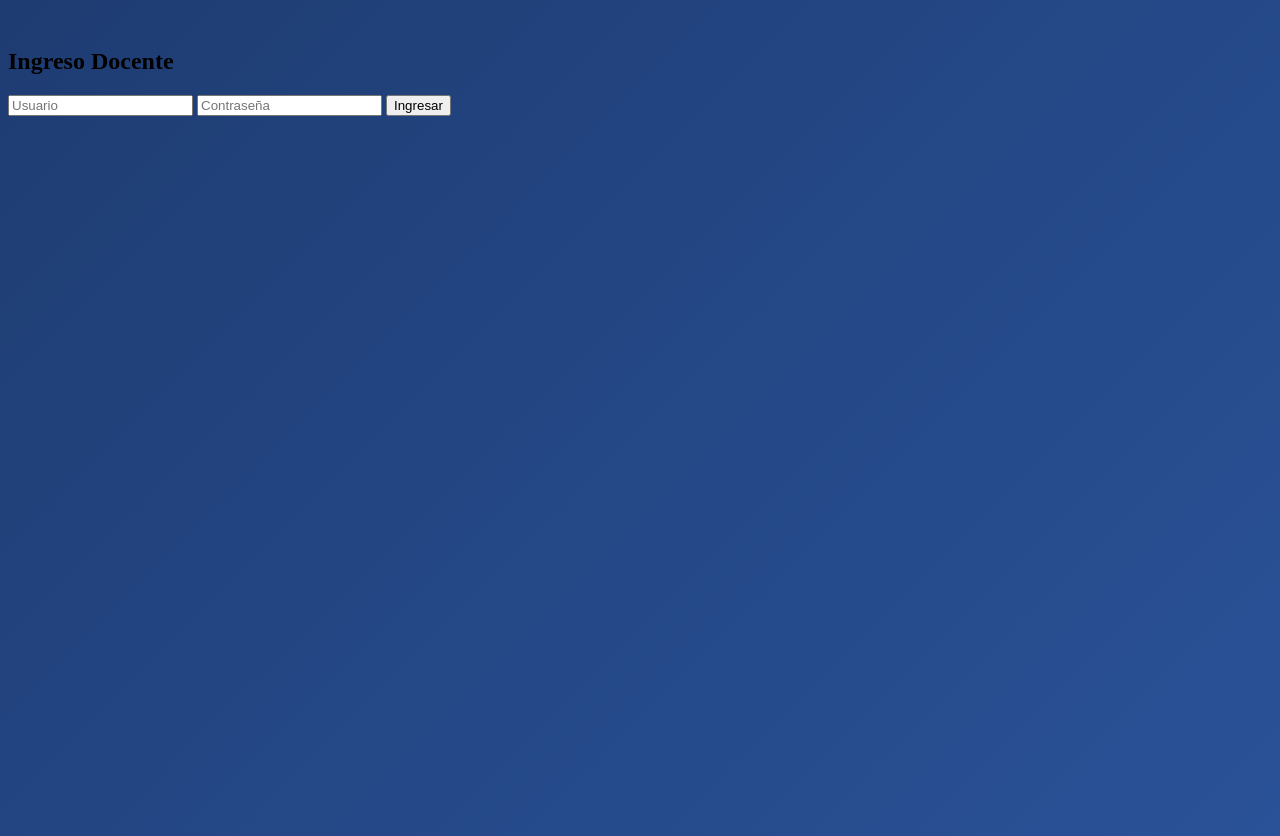
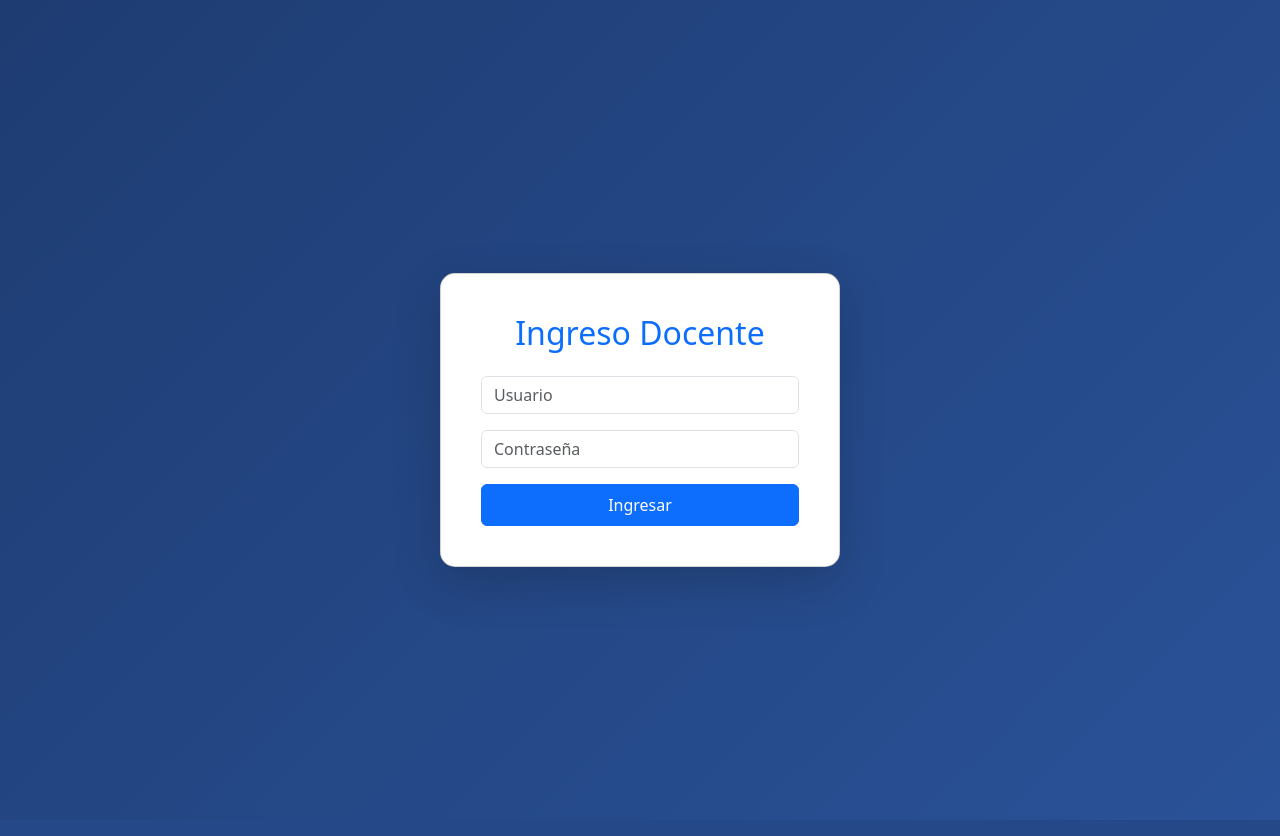
Before and after one commit to riccof140-coder/app_dge_alumnos, a Flask app: page / in a window 1280 px wide. Run offline with Flask 3, Linux system fonts and the light colour scheme.

Commit message:
Login centrado y con estilo Bootstrap

```diff
--- a/templates/login.html
+++ b/templates/login.html
@@ -1,21 +1,35 @@
 <!DOCTYPE html>
-<html>
+<html lang="es">
 <head>
-    <link rel="stylesheet" href="{{ url_for('static', filename='tab.css') }}?v=2">
+    <meta charset="UTF-8">
+    <meta name="viewport" content="width=device-width, initial-scale=1.0">
+    <title>Ingreso Docente</title>
+    <link href="https://cdn.jsdelivr.net/npm/bootstrap@5.3.0/dist/css/bootstrap.min.css" rel="stylesheet">
+    <link rel="stylesheet" href="{{ url_for('static', filename='tab.css') }}?v=10">
 </head>
-<body class="container mt-5">
+<body>
 
-<h2>Ingreso Docente</h2>
+    <div class="container d-flex justify-content-center align-items-center vh-100">
+        <div class="card p-4 shadow-lg" style="max-width: 400px; width: 100%; border-radius: 15px;">
+            <div class="card-body text-center">
+                <h2 class="mb-4 text-primary">Ingreso Docente</h2>
 
-<form method="POST">
-    <input class="form-control" name="usuario" placeholder="Usuario" required>
-    <input class="form-control mt-2" name="password" type="password" placeholder="Contraseña" required>
-    <button class="btn btn-primary mt-3">Ingresar</button>
+                <form method="POST">
+                    <div class="mb-3">
+                        <input type="text" class="form-control" name="usuario" placeholder="Usuario" required>
+                    </div>
+                    <div class="mb-3">
+                        <input type="password" class="form-control" name="password" placeholder="Contraseña" required>
+                    </div>
+                    <button type="submit" class="btn btn-primary w-100 py-2">Ingresar</button>
+                </form>
 
-    {% if error %}
-    <p class="text-danger mt-2">{{ error }}</p>
-    {% endif %}
-</form>
+                {% if error %}
+                <p class="text-danger mt-3 small">{{ error }}</p>
+                {% endif %}
+            </div>
+        </div>
+    </div>
 
 </body>
 </html>
```
